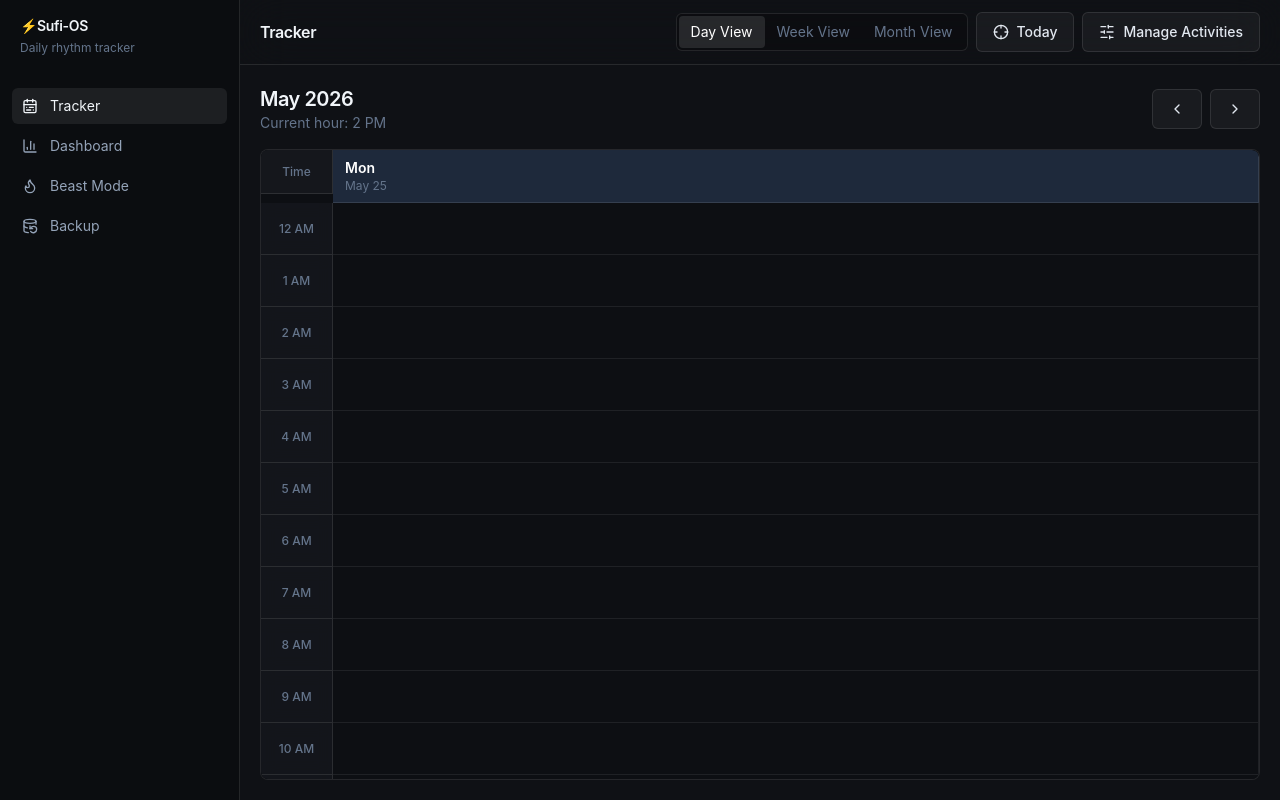
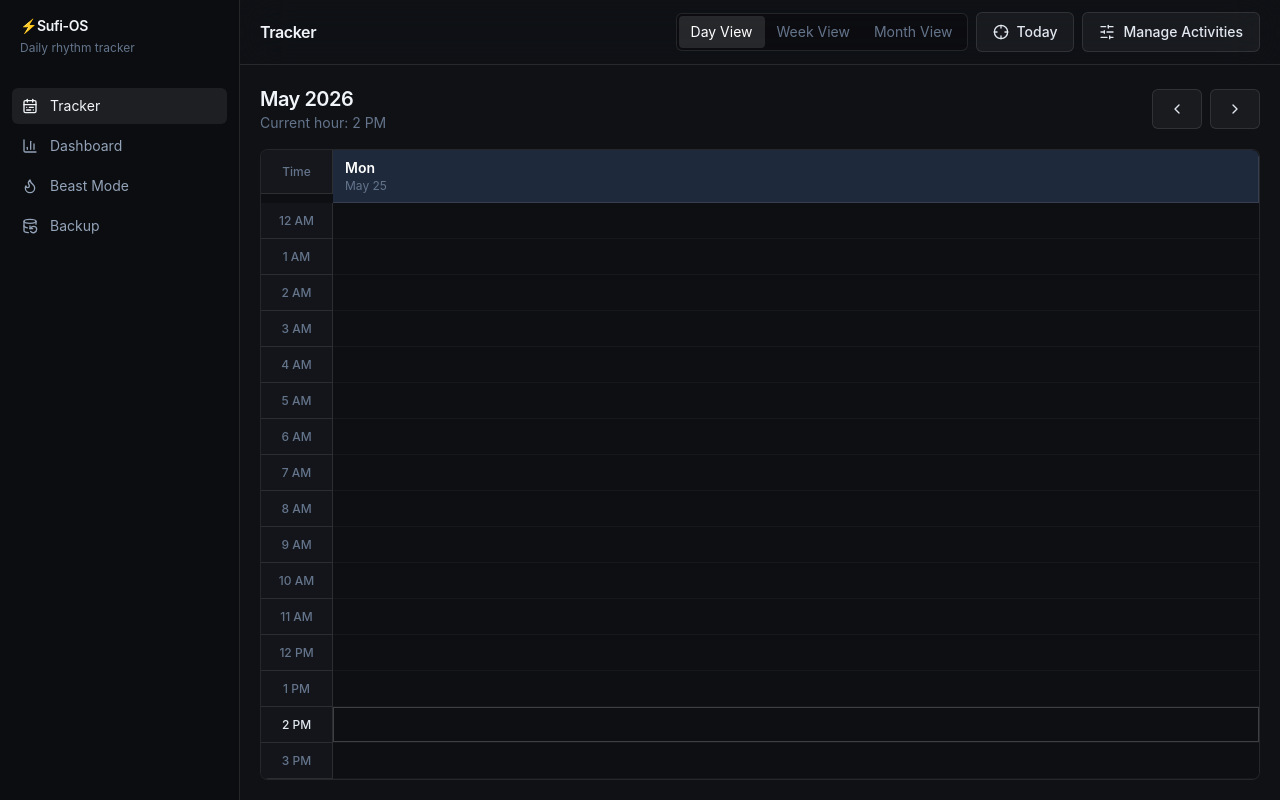
Before and after one commit to RzOmar/daily-tracker, a React (Vite) app: page / in a window 1280 px wide. Built offline with nearby package versions, Linux system fonts and the light colour scheme.

Commit message:
Notion-style visual improvement

```diff
--- a/src/components/calendar/CalendarCell.jsx
+++ b/src/components/calendar/CalendarCell.jsx
@@ -2,32 +2,77 @@ import { formatHour } from '../../lib/date'
 import { getActivityColor, getContrastText } from '../../lib/activityCategories'
 import { cn } from '../../lib/utils'
 
-export function CalendarCell({ day, hour, activity, inBeast, isNow, onOpen, onDragStart, onDragEnter, onDragEnd }) {
-  const activityColor = activity ? getActivityColor(activity) : null
-  const textColor = activityColor ? getContrastText(activityColor) : undefined
+export function CalendarCell({
+  day,
+  hour,
+  activity,
+  inBeast,
+  isNow,
+  onOpen,
+  onDragStart,
+  onDragEnter,
+  onDragEnd,
+}) {
+  const activityColor = activity
+    ? getActivityColor(activity)
+    : null
+
+  const textColor = activityColor
+    ? getContrastText(activityColor)
+    : undefined
 
   return (
     <button
       className={cn(
-        'group relative min-h-[52px] w-full border-b border-r border-white/[0.075] bg-[#0d0f13] p-2 text-left transition duration-150 hover:z-10 hover:bg-white/[0.045]',
-        inBeast && 'bg-white/[0.018] shadow-[inset_2px_0_0_rgba(255,255,255,0.18)]',
-        activity && 'cell-fill',
-        isNow && 'ring-1 ring-inset ring-white/50',
+        'group relative min-h-[36px] w-full select-none border-b border-white/[0.04] bg-transparent px-2 py-1 text-left transition duration-100 hover:z-10 hover:bg-white/[0.025]',
+
+        inBeast &&
+          'bg-white/[0.015]',
+
+        activity &&
+          'cell-fill',
+
+        isNow &&
+          'ring-1 ring-inset ring-white/20',
       )}
-      style={activity ? { '--activity-color': activityColor, backgroundColor: `${activityColor}CC`, color: textColor } : undefined}
-      title={`${day.toLocaleDateString()} at ${formatHour(hour)}${activity ? ` - ${activity.name}` : ''}`}
-      onMouseDown={(event) => onDragStart(event, day, hour)}
-      onMouseEnter={() => onDragEnter(day, hour)}
+      style={
+        activity
+          ? {
+              '--activity-color': activityColor,
+              backgroundColor: `${activityColor}CC`,
+              color: textColor,
+            }
+          : undefined
+      }
+      title={`${day.toLocaleDateString()} at ${formatHour(hour)}${
+        activity ? ` - ${activity.name}` : ''
+      }`}
+      onMouseDown={(event) =>
+        onDragStart(event, day, hour)
+      }
+      onMouseEnter={() =>
+        onDragEnter(day, hour)
+      }
       onMouseUp={onDragEnd}
       onClick={() => onOpen(day, hour)}
     >
       {activity ? (
-        <div className="pointer-events-none flex h-full items-start gap-2">
-          <span className="mt-0.5 h-2 w-2 shrink-0 rounded-full bg-white/75" />
-          <span className="line-clamp-2 text-xs font-medium leading-snug" style={{ color: textColor }}>{activity.name}</span>
+        <div className="pointer-events-none flex h-full items-center gap-1.5 overflow-hidden">
+
+          <span className="h-1.5 w-1.5 shrink-0 rounded-full bg-white/70" />
+
+          <span
+            className="truncate text-[11px] font-medium"
+            style={{ color: textColor }}
+          >
+            {activity.name}
+          </span>
+
         </div>
       ) : (
-        <span className="pointer-events-none text-[11px] text-slate-600 opacity-0 transition group-hover:opacity-100">Select</span>
+        <span className="pointer-events-none text-[10px] text-slate-700 opacity-0 transition group-hover:opacity-100">
+          Select
+        </span>
       )}
     </button>
   )
--- a/src/components/calendar/ScheduleGrid.jsx
+++ b/src/components/calendar/ScheduleGrid.jsx
@@ -91,7 +91,7 @@ export function ScheduleGrid({ dates, entries, activities, now, beast, onCellOpe
         })}
         {Array.from({ length: 24 }, (_, hour) => (
           <Fragment key={hour}>
-            <div className={cn('sticky left-0 z-10 grid min-h-[52px] place-items-center border-b border-r border-white/10 bg-[#15171c]/95 text-xs font-medium text-slate-500 backdrop-blur', hour === now.getHours() && 'text-slate-200')}>
+            <div className={cn('sticky left-0 z-10 grid min-h-[36px] place-items-center border-b border-r border-white/10 bg-[#15171c]/95 text-xs font-medium text-slate-500 backdrop-blur', hour === now.getHours() && 'text-slate-200')}>
               {formatHour(hour)}
             </div>
             {dates.map((day) => {
```
